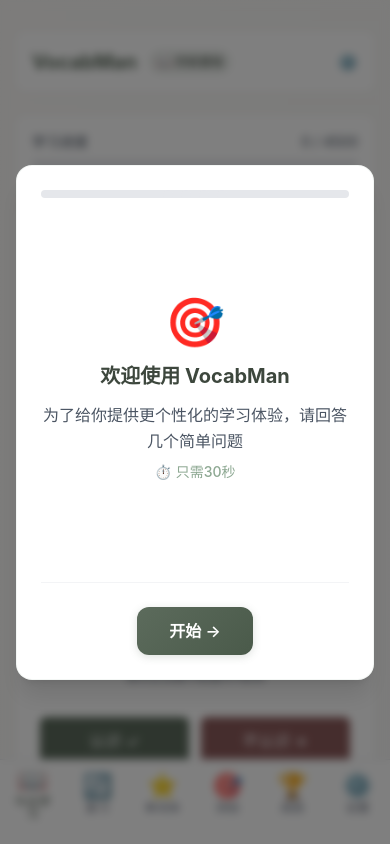
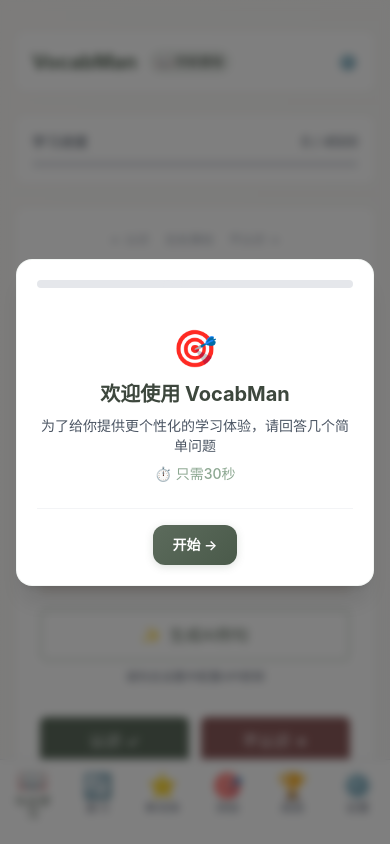
Before and after one commit to ZJUZhiyuCai/Vocab, a Vue app: page / in a window 390 px wide. Shown: the top 844 px of the page. Built offline with nearby package versions, Linux system fonts and the light colour scheme.

Commit message:
修复：优化移动端入门测试弹窗，确保按钮可见可点击

```diff
--- a/src/components/OnboardingQuiz.vue
+++ b/src/components/OnboardingQuiz.vue
@@ -249,6 +249,9 @@
 .modal-content {
   @apply bg-white rounded-2xl shadow-xl max-w-lg w-full p-8;
   border: 1px solid rgba(141, 168, 146, 0.1);
+  max-height: 90vh;
+  display: flex;
+  flex-direction: column;
 }
 
 /* 进度条 */
@@ -270,7 +273,10 @@
 
 /* 问题区域 */
 .question-area {
-  @apply min-h-[320px] flex items-center justify-center py-4;
+  @apply flex items-center justify-center py-4 overflow-y-auto;
+  flex: 1;
+  min-height: 200px;
+  max-height: calc(90vh - 200px);
 }
 
 .step-content {
@@ -433,15 +439,56 @@
 /* 移动端优化 */
 @media (max-width: 640px) {
   .modal-content {
-    @apply p-6;
+    @apply p-5;
+    max-height: 85vh;
+  }
+
+  .question-area {
+    @apply py-2;
+    min-height: auto;
   }
 
   .step-title {
-    @apply text-xl;
+    @apply text-xl mb-2;
+  }
+
+  .step-desc {
+    @apply text-sm mb-2;
   }
 
   .options-grid {
-    @apply grid-cols-1;
+    @apply grid-cols-1 gap-2;
+  }
+
+  .option-card {
+    @apply p-4;
+  }
+
+  .option-icon {
+    @apply text-3xl mb-1;
+  }
+
+  .option-title {
+    @apply text-base mb-1;
+  }
+
+  .option-desc {
+    @apply text-xs;
+  }
+
+  .action-buttons {
+    @apply mt-4 pt-4 gap-2;
+  }
+
+  .btn-primary,
+  .btn-secondary {
+    @apply px-5 py-2.5 text-sm;
+  }
+
+  .welcome-icon,
+  .summary-icon,
+  .test-intro-icon {
+    @apply text-4xl mb-3;
   }
 }
 </style>
```
